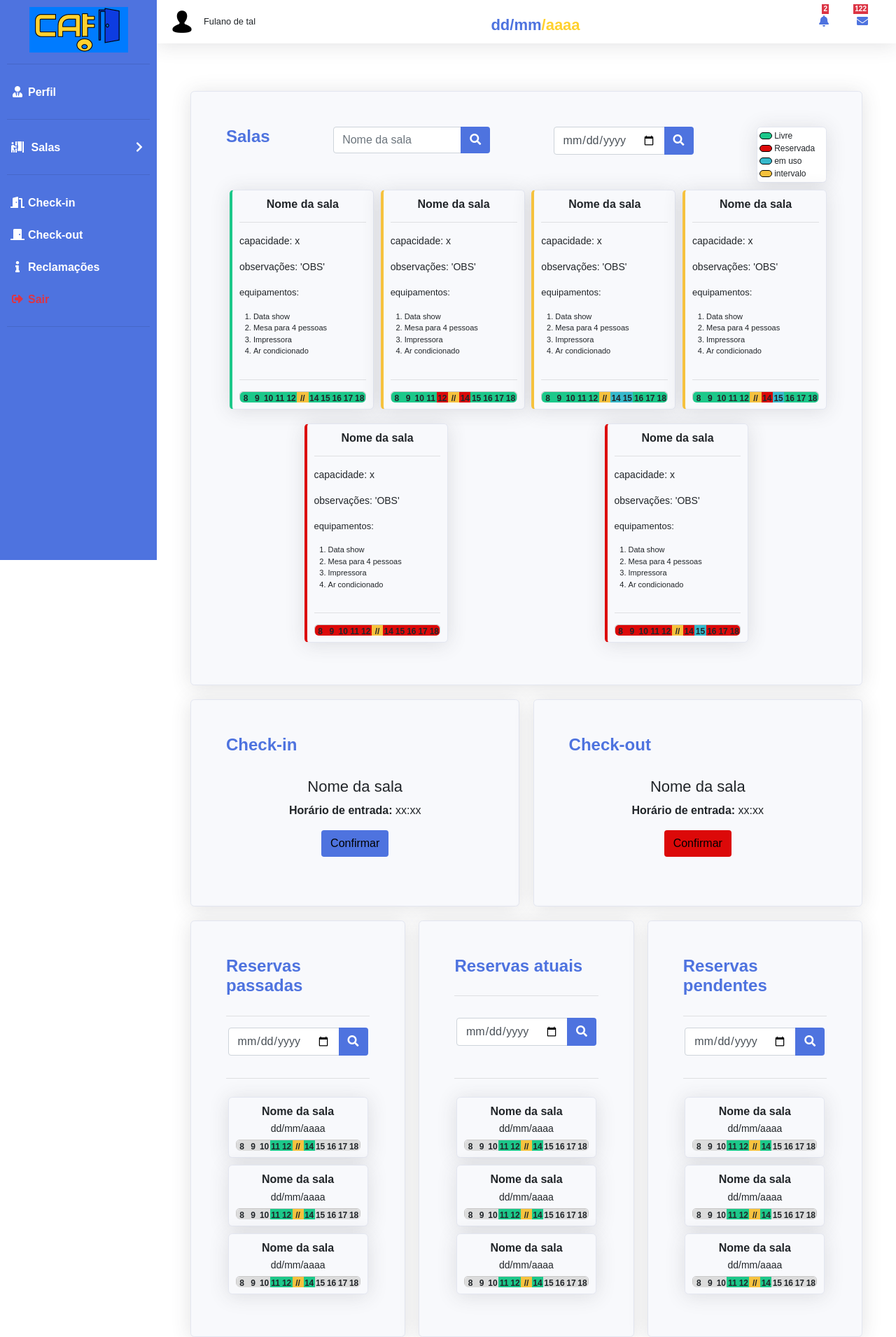
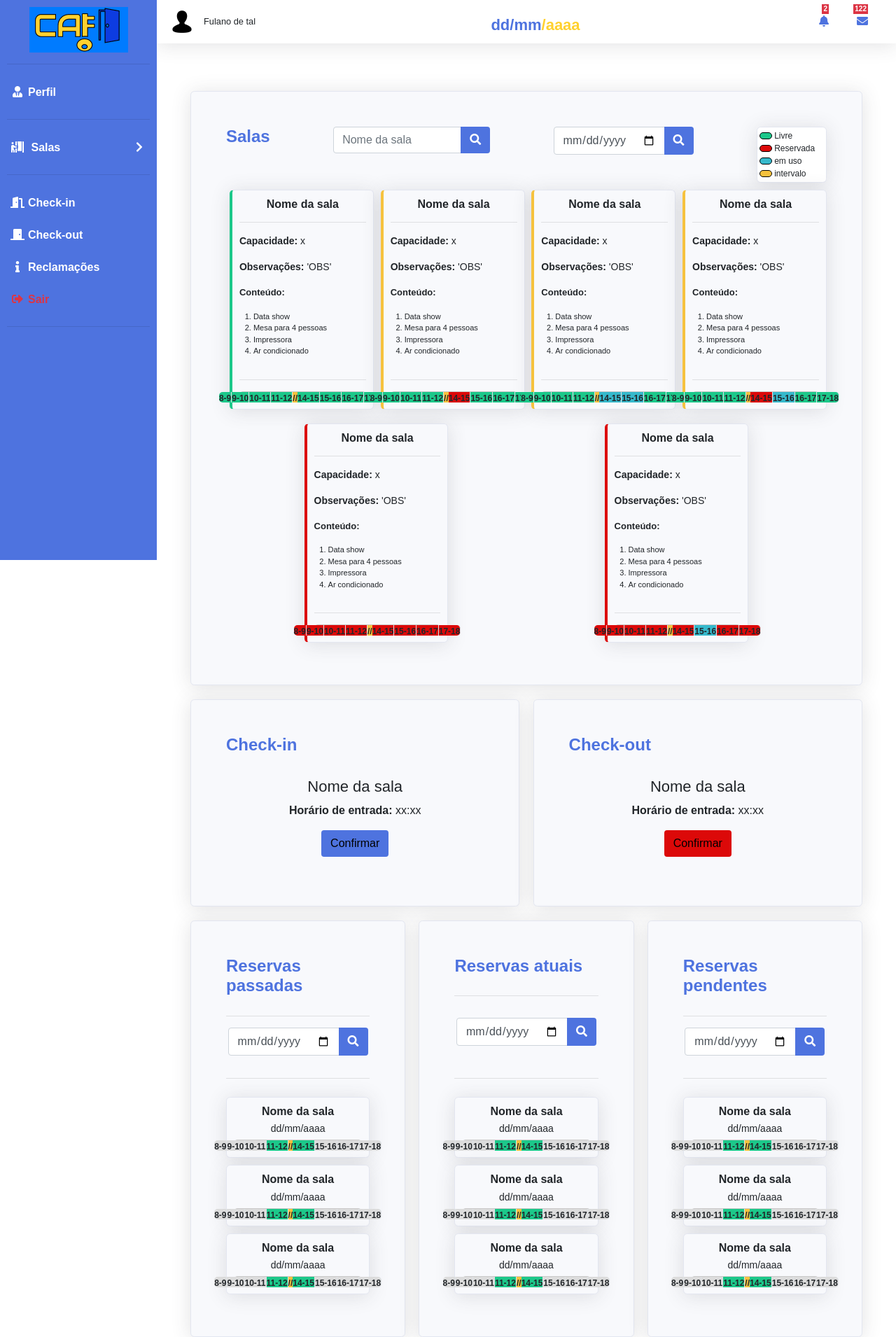
Before and after one commit to Gui-Gsp/CAF, a Django app: page /client/ in a window 1280 px wide. Shown: the whole page at 70% size. Run offline with Django 3.2, Linux system fonts and the light colour scheme; some libraries are stand-ins or nearby versions; some web fonts are replaced.

Commit message:
booking component done

```diff
--- a/client/urls.py
+++ b/client/urls.py
@@ -6,4 +6,6 @@ urlpatterns = [
     path('', views.index, name="dashboard"),
     # REMEMBER id here
     path('sala', views.get_room, name="room"),
+    # REMEMBER id here
+    path('reserva', views.booking, name="make_booking"),
 ]
--- a/client/views.py
+++ b/client/views.py
@@ -4,4 +4,7 @@ def index(request):
     return render(request, 'client/index.html', {'message': "client's page index"})
 
 def get_room(request):
-    return render(request, 'client/pages/room.html', {'message': "client's page room"})
+    return render(request, 'client/pages/booking/index.html', {'message': "client's page room"})
+
+def booking(request):
+    return render(request, 'client/index.html', {'booking_msg': "Sua reserva foi feita com sucesso!"})
--- /dev/null
+++ b/static/js/client/animations/hide.js
@@ -0,0 +1,4 @@
+$(document).ready(function() {
+    $(".container-alert").fadeOut(5000)
+    console.log("foi")
+})
--- a/static/style/client/booking.css
+++ b/static/style/client/booking.css
@@ -5,6 +5,10 @@
 
 .content-booking-warning {
     margin-right: 0;
+}
+
+.content-booking .card-rooms a {
+    width: 100%;
 }
 
 .content-booking .filter-date {
--- a/static/style/client/room.css
+++ b/static/style/client/room.css
@@ -59,6 +59,7 @@
 .room .content-hours .hour {
     height: 15px;
     width: 100%;
+    white-space: nowrap;
 }
 
 .room .content-hours .hour:first-child {
--- a/static/style/common/global.css
+++ b/static/style/common/global.css
@@ -2,6 +2,10 @@
     margin: 0;
     padding: 0;
     font-family: 'Nunito', 'Gotu', sans-serif;
+}
+
+button {
+    border: none;
 }
 
 :root {
--- a/templates/client/common/base.html
+++ b/templates/client/common/base.html
@@ -38,5 +38,9 @@
         <script src="https://ajax.googleapis.com/ajax/libs/jquery/1.12.4/jquery.min.js"></script>
         <script src="{% static 'js/bootstrap/bootstrap.min.js' %}"></script>
 
+        {% block scripts_js %}
+
+        {% endblock  %}
+
     </body>
 </html>
--- a/templates/client/components/room.html
+++ b/templates/client/components/room.html
@@ -6,10 +6,10 @@
 
     <hr>
 
-    <p class="room-info room-cap">capacidade: {{cap}}</p>
-    <p class="room-info room-obs">observações: {{obs}}</p>
+    <p class="room-info room-cap"><strong>Capacidade:</strong> {{cap}}</p>
+    <p class="room-info room-obs"><strong>Observações:</strong> {{obs}}</p>
         <ol>
-            <p class="room-info room-equips">equipamentos:</p>
+            <p class="room-info room-equips"><strong>Conteúdo:</strong></p>
 
             <li class="room-info room-item">Data show</li>
             <li class="room-info room-item">Mesa para 4 pessoas</li>
@@ -29,19 +29,17 @@
     {% endif %}
 
     <div class="content-hours">
-        <div class="hour morning bg-{{st1}}"><strong>8</strong></div>
-        <div class="hour morning bg-{{st2}}"><strong>9</strong></div>
-        <div class="hour morning bg-{{st3}}"><strong>10</strong></div>
-        <div class="hour morning bg-{{st4}}"><strong>11</strong></div>
-        <div class="hour morning bg-{{st5}}"><strong>12</strong></div>
+        <div class="hour morning bg-{{st1}} border-right border-right-dark"><strong>8-9</strong></div>
+        <div class="hour morning bg-{{st2}} border-right border-right-dark"><strong>9-10</strong></div>
+        <div class="hour morning bg-{{st3}} border-right border-right-dark"><strong>10-11</strong></div>
+        <div class="hour morning bg-{{st4}} border-right border-right-dark"><strong>11-12</strong></div>
 
         <div class="hour bg-w"><strong>//</strong></div>
 
-        <div class="hour afternoon bg-{{st6}}"><strong>14</strong></div>
-        <div class="hour afternoon bg-{{st7}}"><strong>15</strong></div>
-        <div class="hour afternoon bg-{{st8}}"><strong>16</strong></div>
-        <div class="hour afternoon bg-{{st9}}"><strong>17</strong></div>
-        <div class="hour afternoon bg-{{st10}}"><strong>18</strong></div>
+        <div class="hour afternoon bg-{{st6}} border-right border-right-dark"><strong>14-15</strong></div>
+        <div class="hour afternoon bg-{{st7}} border-right border-right-dark"><strong>15-16</strong></div>
+        <div class="hour afternoon bg-{{st8}} border-right border-right-dark"><strong>16-17</strong></div>
+        <div class="hour afternoon bg-{{st9}} border-right border-right-dark"><strong>17-18</strong></div>
     </div>
 
 </a>
--- a/templates/client/index.html
+++ b/templates/client/index.html
@@ -29,6 +29,19 @@
 
         <main class="content-dashboard p-5">
 
+            {% if booking_msg %}
+            <div class="container container-alert">
+                <div class="row">
+                    <div class="offset-5">
+                        <div class="alert alert-success alert-success-booking" role="alert">
+                            {{ booking_msg }}
+                        </div>
+                    </div>
+                </div>
+            </div>
+            {% endif %}
+
+
             {% include "client/components/rooms.html" %}
 
             {% include "client/components/check.html" with kind='in' title='Check-in'%}
@@ -44,3 +57,10 @@
         </main>
 
 {% endblock  %}
+
+
+{% block scripts_js %}
+
+        <script src="{% static 'js/client/animations/hide.js' %}"></script>
+
+{% endblock  %}
```
Also changed, not shown: static/js/client/animations/choose-time.js (added, +7 -0 lines), templates/client/pages/booking/dashboard-content.html (added, +78 -0 lines), templates/client/pages/booking/index.html (renamed from templates/client/pages/room.html, +10 -2 lines).
